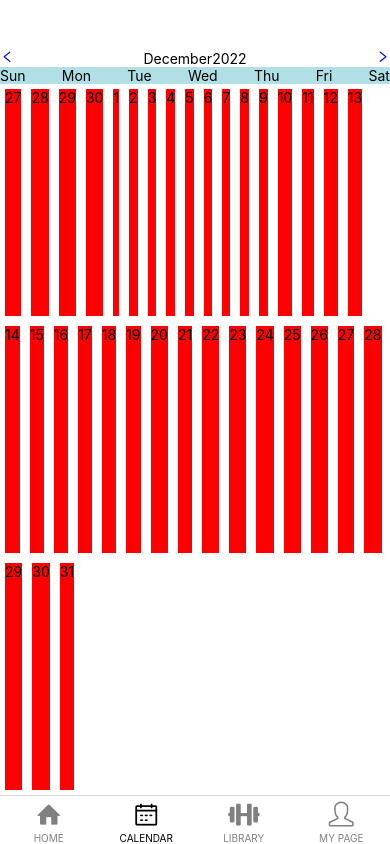
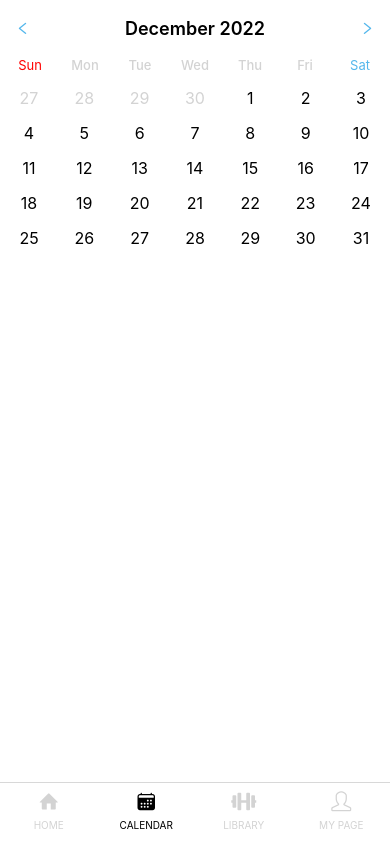
Before and after one commit to JoeunNAL/BurnFitTask, a React Native app: screen /CALENDAR in a window 390 px wide. Built offline with nearby package versions, Linux system fonts and the light colour scheme.

Commit message:
feat, style: CSS 적용 및 CalendarBody 날짜 렌더링 FlatList 컴포넌트로 변경

```diff
--- a/App.js
+++ b/App.js
@@ -5,7 +5,7 @@ import { NavigationContainer } from '@react-navigation/native';
 import { createBottomTabNavigator } from '@react-navigation/bottom-tabs';
 
 import HomeIcon from 'react-native-vector-icons/Entypo';
-import CalendarIcon from 'react-native-vector-icons/AntDesign';
+import CalendarIcon from 'react-native-vector-icons/Ionicons';
 import DumbbellIcon from 'react-native-vector-icons/FontAwesome5';
 import UserIcon from 'react-native-vector-icons/SimpleLineIcons';
 
@@ -21,8 +21,9 @@ export default function App() {
       <Tab.Navigator
         screenOptions={() => ({
           tabBarActiveTintColor: 'black',
-          tabBarInactiveTintColor: 'gray',
+          tabBarInactiveTintColor: 'lightgray',
           headerShown: false,
+          tabBarStyle: { marginBottom: 13 },
         })}
       >
         <Tab.Screen
@@ -31,7 +32,7 @@ export default function App() {
           options={{
             tabBarLabel: 'HOME',
             tabBarIcon: ({ color, size }) => (
-              <HomeIcon name="home" size={size} color={color} />
+              <HomeIcon name="home" size={20} color={color} />
             ),
           }}
         />
@@ -40,9 +41,9 @@ export default function App() {
           component={Calendar}
           options={{
             tabBarLabel: 'CALENDAR',
-            tabBarIcon: ({ color, size }) => (
-              <CalendarIcon name="calendar" size={size} color={color} />
-            ),
+            tabBarIcon: ({ color, size }) => {
+              return <CalendarIcon name="calendar" size={20} color={color} />;
+            },
           }}
         />
         <Tab.Screen
@@ -51,7 +52,7 @@ export default function App() {
           options={{
             tabBarLabel: 'LIBRARY',
             tabBarIcon: ({ color, size }) => (
-              <DumbbellIcon name="dumbbell" size={size} color={color} />
+              <DumbbellIcon name="dumbbell" size={20} color={color} />
             ),
           }}
         />
@@ -61,7 +62,7 @@ export default function App() {
           options={{
             tabBarLabel: 'MY PAGE',
             tabBarIcon: ({ color, size }) => (
-              <UserIcon name="user" size={size} color={color} />
+              <UserIcon name="user" size={20} color={color} />
             ),
           }}
         />
--- a/src/Components/CalendarBody.js
+++ b/src/Components/CalendarBody.js
@@ -1,31 +1,76 @@
 import React from 'react';
-import { View, Text, StyleSheet, Pressable } from 'react-native';
-import ArrowIcon from 'react-native-vector-icons/AntDesign';
+import { View, Text, StyleSheet, FlatList } from 'react-native';
 
 const CalendarBody = ({ daysInMonth }) => {
+  const firstDayThisMonth = daysInMonth.indexOf(1);
+  let firstDayNextMonth = daysInMonth.lastIndexOf(1);
+
+  if (firstDayNextMonth === firstDayThisMonth) {
+    firstDayNextMonth = -1;
+  }
+
   return (
-    <View style={styles.body}>
-      {daysInMonth.map((number, idx) => {
+    <View>
+      <FlatList
+        columnWrapperStyle={styles.calendarRows}
+        keyExtractor={(item, index) => `${index}keystring`}
+        numColumns={7}
+        data={daysInMonth}
+        renderItem={({ item, index }) => {
+          const dayCSS =
+            styles[
+              index < firstDayThisMonth ||
+              (index >= firstDayNextMonth && firstDayNextMonth !== -1)
+                ? 'otherMonth'
+                : 'thisMonth'
+            ];
+          return (
+            <Text style={dayCSS}>
+              {item}
+            </Text>
+          );
+        }}
+      />
+      {/* {daysInMonth.map((number, index) => {
+        const dayCSS =
+          styles[
+            index < firstDayThisMonth ||
+            (index >= firstDayNextMonth && firstDayNextMonth !== -1)
+              ? 'otherMonth'
+              : 'thisMonth'
+          ];
+
         return (
-          <Text key={idx} style={styles.text}>
+          <Text
+            key={index}
+            style={dayCSS}
+          >
             {number}
           </Text>
         );
-      })}
+      })} */}
     </View>
   );
 };
 export default CalendarBody;
 
 const styles = StyleSheet.create({
-  body: {
-    flex: 1,
-    backgroundColor: '#fff',
-    flexDirection: 'row',
-    flexWrap: 'wrap',
+  calendarRows: {
+    justifyContent: 'space-between',
+    marginBottom: 5,
+    marginTop: 10,
   },
-  text: {
-    backgroundColor: 'red',
-    margin: 5,
+  thisMonth: {
+    // borderWidth: 1,
+    width: 28,
+    textAlign: 'center',
+    fontSize: 16,
+  },
+  otherMonth: {
+    // borderWidth: 1,
+    color: 'lightgray',
+    width: 28,
+    fontSize: 16,
+    textAlign: 'center',
   },
 });
--- a/src/Components/CalendarHeader.js
+++ b/src/Components/CalendarHeader.js
@@ -1,5 +1,5 @@
 import React from 'react';
-import { View, Text, StyleSheet, Pressable } from 'react-native';
+import { View, Text, StyleSheet, Pressable, StatusBar } from 'react-native';
 import ArrowIcon from 'react-native-vector-icons/AntDesign';
 
 const CalendarHeader = ({ monthString, year, changeMonthState }) => {
@@ -9,22 +9,39 @@ const CalendarHeader = ({ monthString, year, changeMonthState }) => {
     <>
       <View style={styles.container}>
         <Pressable onPress={() => changeMonthState('left')}>
-          <ArrowIcon name="left" size="20" color="blue" />
+          <ArrowIcon
+            name="left"
+            size={styles.arrowIcon.size}
+            color={styles.arrowIcon.color}
+          />
         </Pressable>
-        <View style={styles.containerText}>
-          <Text>
-            {monthString}
-            {year}
-          </Text>
+        <View style={styles.containercalenderTitle}>
+          <Text style={styles.calenderTitle}>{`${monthString} ${year}`}</Text>
         </View>
         <Pressable onPress={() => changeMonthState('right')}>
-          <ArrowIcon name="right" size="20" color="blue" />
+          <ArrowIcon
+            name="right"
+            size={styles.arrowIcon.size}
+            color={styles.arrowIcon.color}
+          />
         </Pressable>
       </View>
-      <View style={styles.days}>
-        {stringDays.map((day, idx) => (
-          <Text key={idx}>{day}</Text>
-        ))}
+      <View style={styles.daysOfWeek}>
+        {stringDays.map((day, idx) => {
+          const textStyle =
+            styles[
+              idx === 0
+                ? 'holiday'
+                : idx === stringDays.length - 1
+                ? 'saturday'
+                : 'commonday'
+            ];
+          return (
+            <Text key={idx} style={textStyle}>
+              {day}
+            </Text>
+          );
+        })}
       </View>
     </>
   );
@@ -33,19 +50,45 @@ export default CalendarHeader;
 
 const styles = StyleSheet.create({
   container: {
-    // flex: 1,
-    backgroundColor: '#fff',
-    paddingTop: 50,
+    marginTop: StatusBar.currentHeight + 30,
+    marginBottom: 15,
+    flexDirection: 'row',
+    alignItems: 'center',
+    justifyContent: 'space-between',
+  },
+  arrowIcon: { color: '#54b7ec', size: 15 },
+  containercalenderTitle: {
+    flexDirection: 'row',
+    marginVertical: 3,
+    marginHorizontal: 3,
+  },
+  calenderTitle: {
+    fontSize: 18,
+    fontWeight: '600',
+    justifyContent: 'center',
+  },
+  daysOfWeek: {
+    marginBottom: 5,
     flexDirection: 'row',
     justifyContent: 'space-between',
   },
-  containerText: {
-    // fontWeight: 'bold',
-    // backgroundColor: 'red',
+  commonday: {
+    width: 30,
+    textAlign: 'center',
+    fontSize: 13,
+    fontWeight: '500',
+    color: 'lightgray',
   },
-  days: {
-    flexDirection: 'row',
-    justifyContent: 'space-between',
-    backgroundColor: 'powderblue',
+  holiday: {
+    width: 30,
+    textAlign: 'center',
+    fontSize: 13,
+    color: 'red',
+  },
+  saturday: {
+    width: 30,
+    textAlign: 'center',
+    fontSize: 13,
+    color: '#54b7ec',
   },
 });
--- a/src/screens/Calendar.js
+++ b/src/screens/Calendar.js
@@ -1,12 +1,12 @@
 import React, { useEffect, useState } from 'react';
-import { StyleSheet } from 'react-native';
+import { StyleSheet, View } from 'react-native';
 import CalendarBody from '../Components/CalendarBody';
 import CalendarHeader from '../Components/CalendarHeader';
 
 const Calendar = () => {
   const date = new Date();
   const thisYear = date.getFullYear();
-  const thisMonth = date.getMonth() + 1; // 0~11 +1
+  const thisMonth = date.getMonth() + 1; // 0~11 + 1
 
   const [month, setMonth] = useState(thisMonth);
   const [year, setYear] = useState(thisYear);
@@ -39,7 +39,7 @@ const Calendar = () => {
   }, [month, year]);
 
   return (
-    <>
+    <View style={styles.calendarContainer}>
       <CalendarHeader
         monthString={monthString}
         year={year}
@@ -48,18 +48,16 @@ const Calendar = () => {
         changeMonthState={changeMonthState}
       />
       <CalendarBody daysInMonth={daysInMonth} />
-    </>
+    </View>
   );
 };
 export default Calendar;
 
 const styles = StyleSheet.create({
-  container: {
+  calendarContainer: {
+    backgroundColor: 'white',
     flex: 1,
-    backgroundColor: '#fff',
-    marginTop: 50,
-    flexDirection: 'row',
-    justifyContent: 'space-between',
+    padding: 15,
   },
 });
 
```
